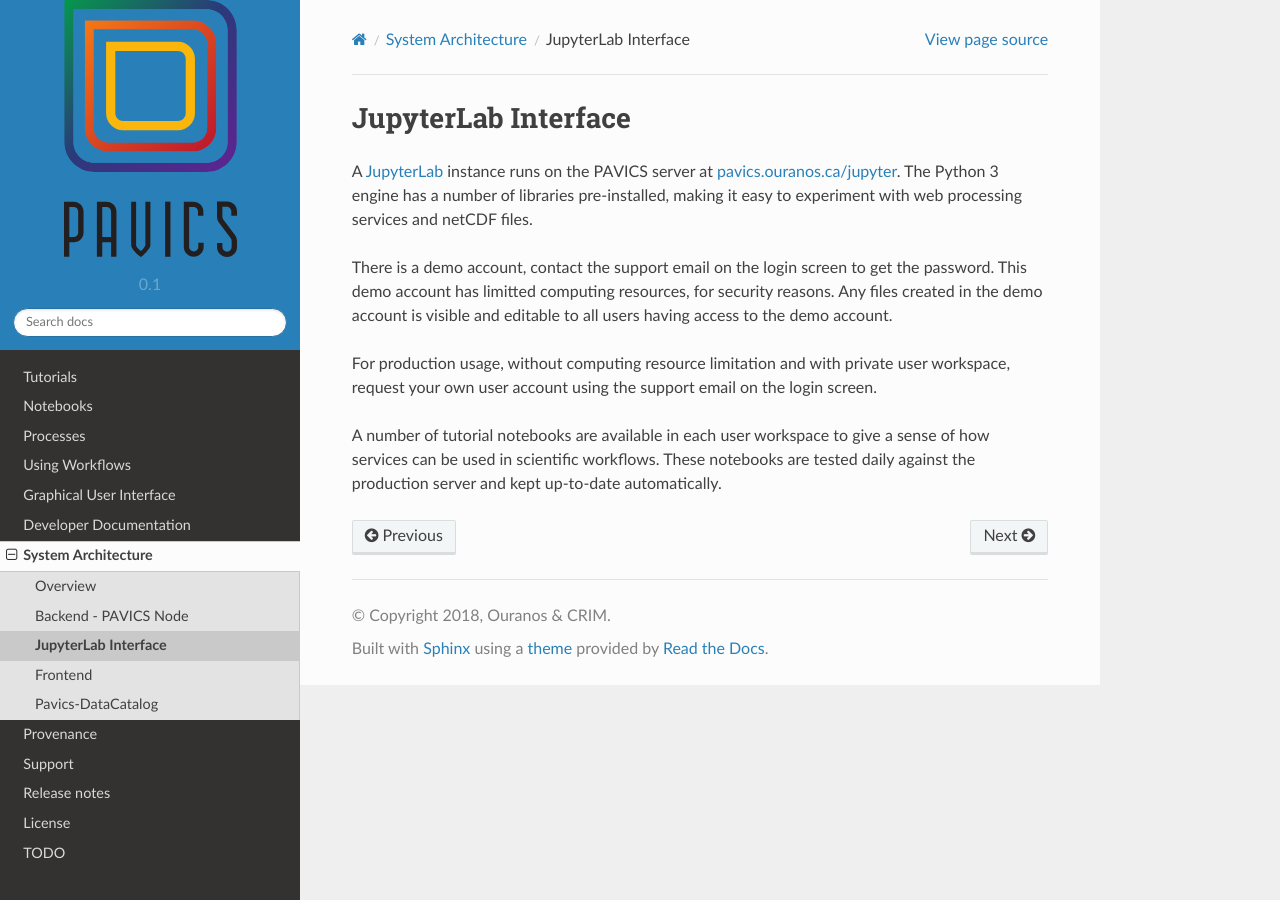
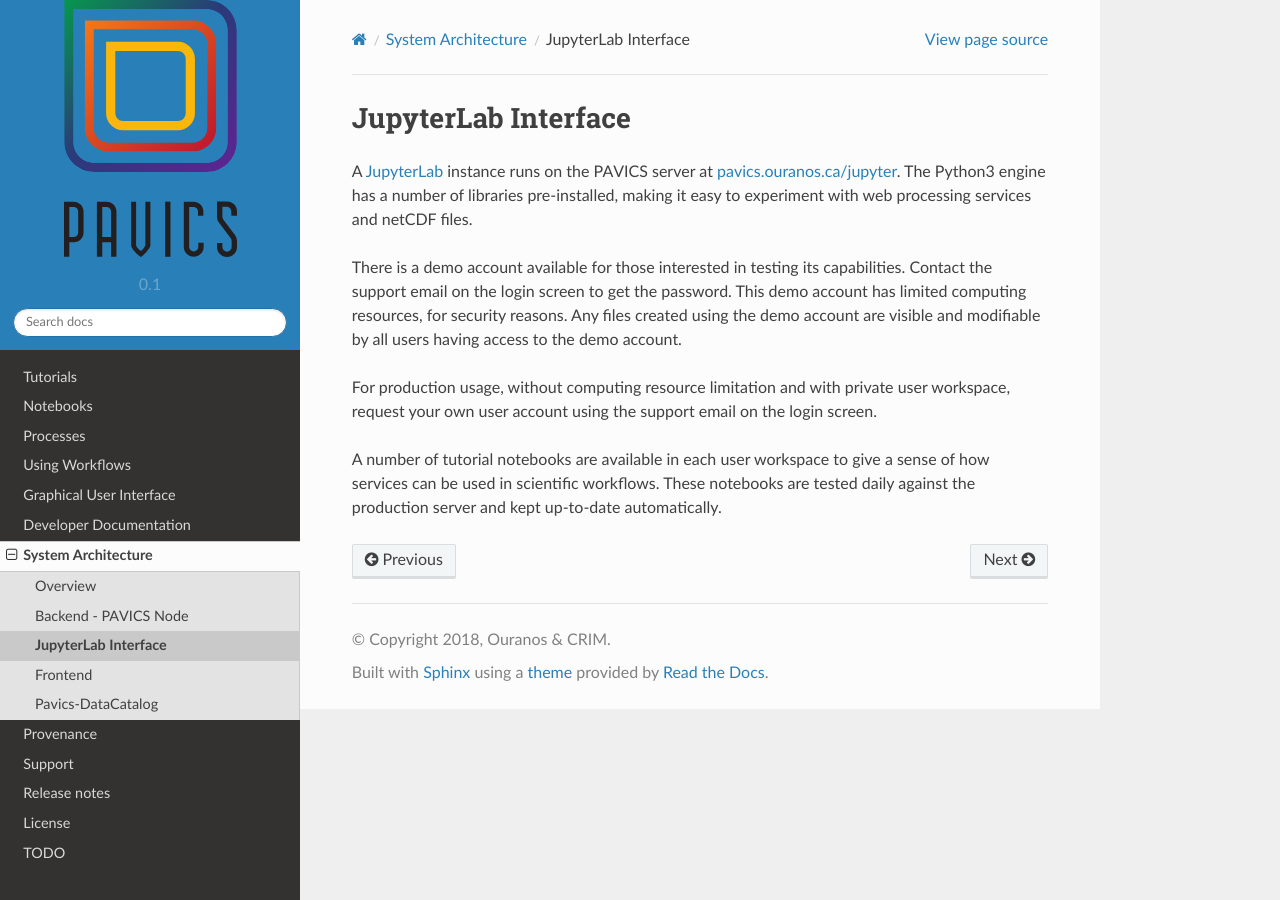
Before and after one commit to Ouranosinc/pavics-sdi, a Sphinx documentation site: the page built from docs/source/arch/jupyter.rst, in a window 1280 px wide. Built offline with Sphinx 7.4.7 and the Read the Docs theme 2.0.0, drawn with Linux system fonts in a browser that asks for light colours; pages that are not in the unit, such as notebooks, are missing from menus.

Commit message:
Typo fixes

```diff
--- a/docs/source/arch/jupyter.rst
+++ b/docs/source/arch/jupyter.rst
@@ -2,9 +2,9 @@
 JupyterLab Interface
 ====================
 
-A `JupyterLab`_ instance runs on the PAVICS server at `<pavics.ouranos.ca/jupyter>`_.  The Python 3 engine has a number of libraries pre-installed, making it easy to experiment with web processing services and netCDF files.
+A `JupyterLab`_ instance runs on the PAVICS server at `<pavics.ouranos.ca/jupyter>`_. The Python3 engine has a number of libraries pre-installed, making it easy to experiment with web processing services and netCDF files.
 
-There is a demo account, contact the support email on the login screen to get the password.  This demo account has limitted computing resources, for security reasons.  Any files created in the demo account is visible and editable to all users having access to the demo account.
+There is a demo account available for those interested in testing its capabilities. Contact the support email on the login screen to get the password. This demo account has limited computing resources, for security reasons. Any files created using the demo account are visible and modifiable by all users having access to the demo account.
 
 For production usage, without computing resource limitation and with private user workspace, request your own user account using the support email on the login screen.
 
```
